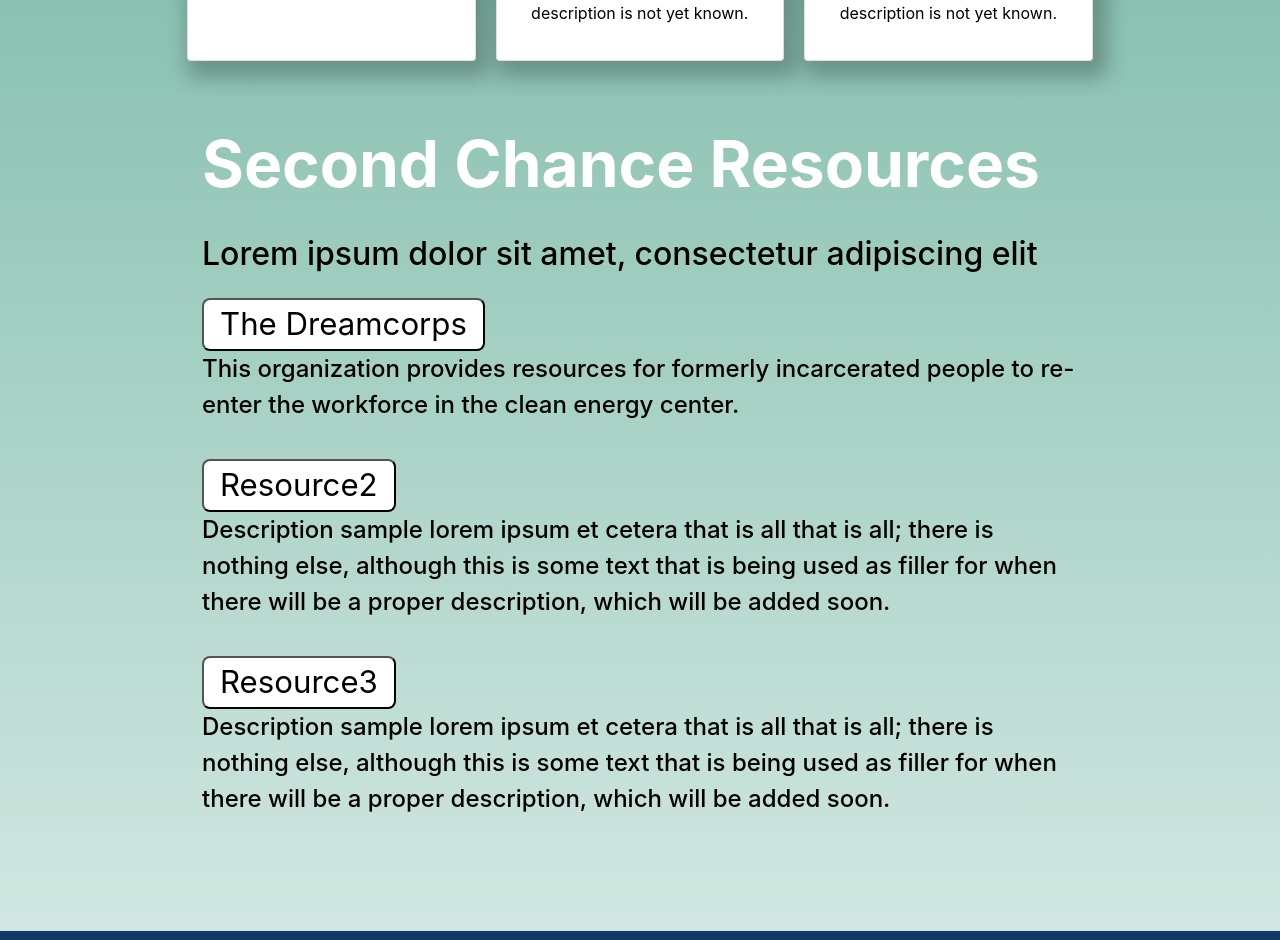
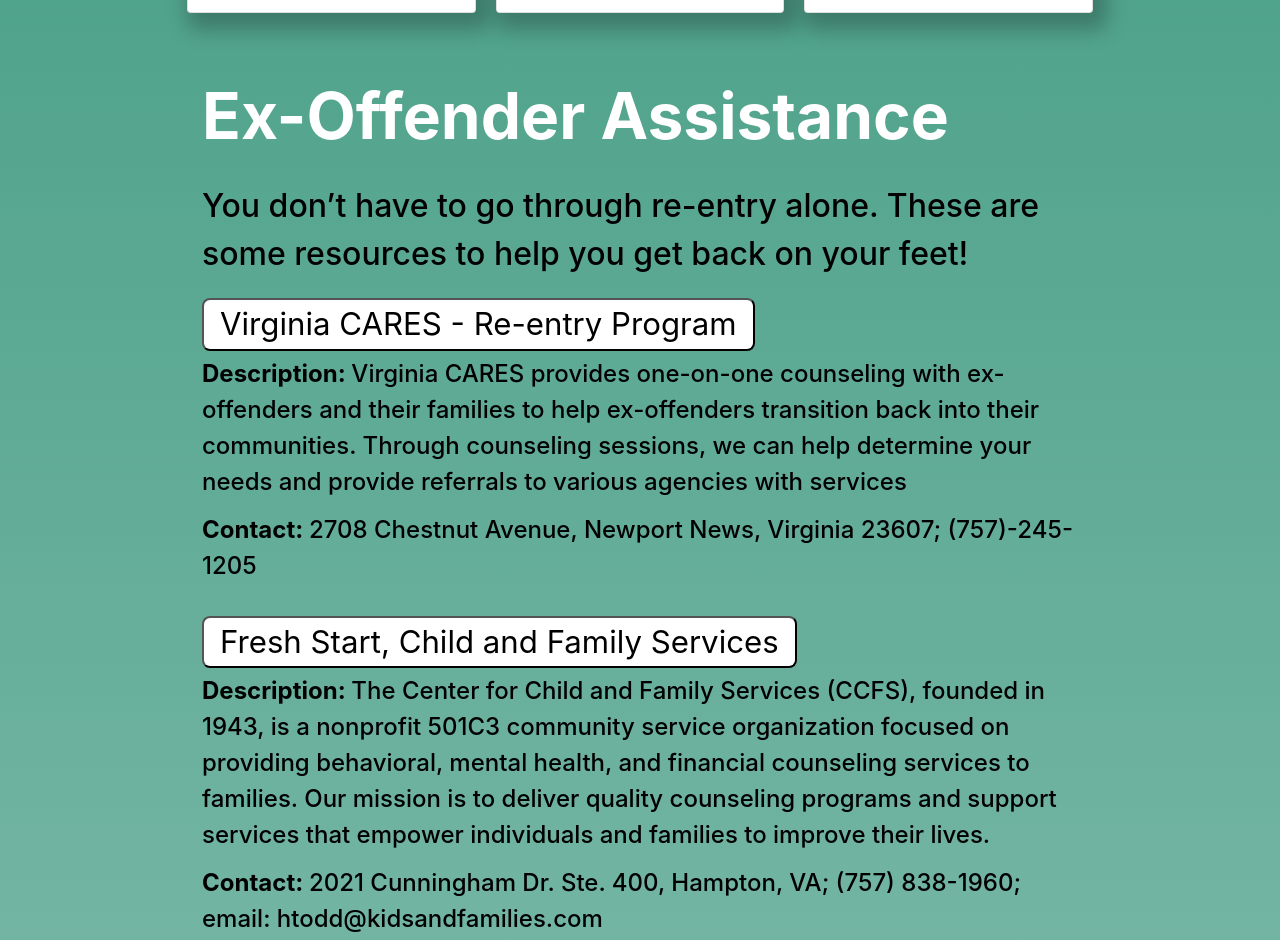
Before and after one commit to ecodistricthamptonroads/EcoDistricts-Hampton-Roads, a React app in the folder frontend/: page /resources in a window 1280 px wide. Shown: the part 1491-2431 px from the top of the page. Built offline with nearby package versions, Linux system fonts and the light colour scheme; some packages are replaced by stand-ins of ours.

Commit message:
added second chance resources

```diff
--- a/frontend/src/assets/stylesheets/resourcestyle.css
+++ b/frontend/src/assets/stylesheets/resourcestyle.css
@@ -3,6 +3,7 @@
     background-color: white;
     transition-duration: 0.15s;
     font-size:1.3rem;
+    margin-bottom: 0.5%;
 }
 
 .second-chance-button:hover{
@@ -22,6 +23,7 @@
 .resource-desc{
     color:black;
     font-size:1.5rem;
+    margin-bottom: .75rem;
 }
 
 .section-title{
--- a/frontend/src/components/Resource/Resource.js
+++ b/frontend/src/components/Resource/Resource.js
@@ -57,22 +57,89 @@
 
     const SECONDCHANCE_LINKS = [
       {
-        link: 'thedreamcorps.org',
-        name: 'The Dreamcorps',
-        image: 'https://www.thedreamcorps.org/wp-content/themes/dreamcorps/dist/images/logo_7c9a110c.svg',
-        description: 'This organization provides resources for formerly incarcerated people to re-enter the workforce in the clean energy center.'
+        link: 'https://hrcapinc.org/directory/listing/virginia-cares-re-entry-program/',
+        name: 'Virginia CARES - Re-entry Program',
+        description: 'Virginia CARES provides one-on-one counseling with ex-offenders and their families to help ex-offenders transition back into their communities. Through counseling sessions, we can help determine your needs and provide referrals to various agencies with services',
+        contact: '2708 Chestnut Avenue, Newport News, Virginia 23607; (757)-245-1205'
       },
       {
-        link: 'https://www.google.con',
-        name: 'Resource2',
-        image: 'https://i.imgur.com/ElWjENc.png',
-        description: 'Description sample lorem ipsum et cetera that is all that is all; there is nothing else, although this is some text that is being used as filler for when there will be a proper description, which will be added soon.'
+        link: 'https://kidsandfamilies.com/',
+        name: 'Fresh Start, Child and Family Services',
+        description: 'The Center for Child and Family Services (CCFS), founded in 1943, is a nonprofit 501C3 community service organization focused on providing behavioral, mental health, and financial counseling services to families. Our mission is to deliver quality counseling programs and support services that empower individuals and families to improve their lives.',
+        contact: '2021 Cunningham Dr. Ste. 400, Hampton, VA; (757) 838-1960; email: htodd@kidsandfamilies.com'
+
       },
       {
-        link: 'https://www.google.con',
-        name: 'Resource3',
-        image: 'https://i.imgur.com/ElWjENc.png',
-        description: 'Description sample lorem ipsum et cetera that is all that is all; there is nothing else, although this is some text that is being used as filler for when there will be a proper description, which will be added soon.'
+        link: 'https://goodwillvirginia.org/location/hampton-cec/',
+        name: 'Goodwill Employment Center',
+        description: '',
+        contact: '1911 Saville Row, Hampton, VA; (757) 951-4200'
+      },
+      {
+        link: 'https://www.facebook.com/TheHouseofDreamsReEntryConsulting/',
+        name: 'The House of Dreams ReEntry',
+        description: 'The House of Dreams ReEntry Consulting, LC is an organization that is dedicated to helping Returning Citizens be successful, in every aspect of their life by providing helpful and current information related to formerly incarcerated individuals.',
+        contact: '733 Thimble Shoals Blvd, Newport News; (757) 303-0368'
+      },
+      {
+        link: '',
+        name: 'Our Daughters and Sons Network',
+        description: 'Mentorship, resume building',
+        contact: '6022 Jefferson Ave, Ste 240C Newport News, VA; (757) 926-4428; email: lmaynard4ods@hotmail.com'
+      },
+      {
+        link: 'https://www.facebook.com/Second-Chances-1375713166091864/',
+        name: 'Second Chances',
+        description: 'Second Chances is a comprehensive program those dealing with the stigma of offender status. Services include job readiness and job skills training, substance abuse support and relapse prevention, housing, youth mentorship and supportive services',
+        contact: '810 Union Street, #807, Norfolk, VA; (757) 664-4281'
+      },
+      {
+        link: 'http://stepupincorporated.org/',
+        name: 'Step-Up Inc',
+        description: 'Despite the call for longer jail terms, at some point an offenders sentence will be completed. Its also a fact that one of the primary reasons former inmates find themselves in trouble again is the lack of family support or a shortage of community-based services. STEP UP, Inc. helps these ex-offenders find a new start in their lives. At STEP UP, Inc., we provide early assistance, starting before an inmate is ever released.',
+        contact: '5900 E. Virginia Beach Blvd., Suite 102, Norfolk, VA; (757) 588-3151'
+      },
+      {
+        link: 'https://atruebeginning.org/',
+        name: '',
+        description: '',
+        contact: ''
+      },
+      {
+        link: '',
+        name: '',
+        description: '',
+        contact: ''
+      },
+      {
+        link: '',
+        name: '',
+        description: '',
+        contact: ''
+      },
+      {
+        link: '',
+        name: '',
+        description: '',
+        contact: ''
+      },
+      {
+        link: '',
+        name: '',
+        description: '',
+        contact: ''
+      },
+      {
+        link: '',
+        name: '',
+        description: '',
+        contact: ''
+      },
+      {
+        link: '',
+        name: '',
+        description: '',
+        contact: ''
       }
     ];
 
@@ -86,9 +153,7 @@
         <h1 className="Resource-Heading section-title">Resources</h1>
         <div className="Resource-body">
           <div className="Resource-text">
-            Description Lorem ipsum dolor sit amet, consectetur adipiscing elit.
-            Phasellus dapibus metus sit amet turpis finibus semper. Praesent eu
-            tortor tortor.
+            Resources compiled and created by the community, for the community.
           </div>
           <br />
           <div className="Resource-gallery">
@@ -118,14 +183,15 @@
             </div>
           </div>
           <div className="Resource-row">
-            <h1 className="Resource-Heading section-title" style={{textAlign:"left"}}>Second Chance Resources</h1>
+            <h1 className="Resource-Heading section-title" style={{textAlign:"left"}}>Ex-Offender Assistance</h1>
             <div className="Resource-text">
-            Lorem ipsum dolor sit amet, consectetur adipiscing elit
+            You don’t have to go through re-entry alone. These are some resources to help you get back on your feet!
             </div>
-              {SECONDCHANCE_LINKS.map(({ name, link, description }) => (
+              {SECONDCHANCE_LINKS.map(({ name, link, description, contact }) => (
                 <div className="Resource-text" key={name}>
                   <button className="second-chance-button"><a className="Resource-list" href={link}>{name}</a></button>
-                  <p className="resource-desc">{description}</p>
+                   <p className="resource-desc"> <span style={{fontWeight: "bold"}}>Description: </span> {description}</p>
+                   <p className="resource-desc"><span style={{fontWeight: "bold"}}>Contact: </span> {contact} </p>
                 </div>
               ))}
           </div>
```
Also changed, not shown: 1 other file.
